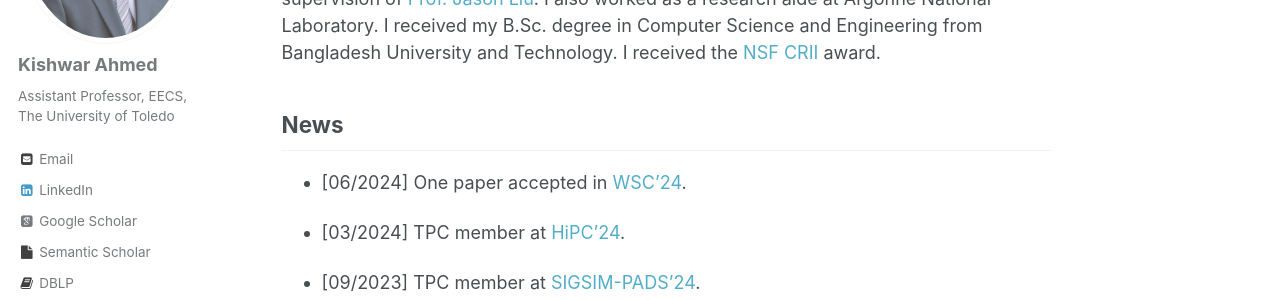
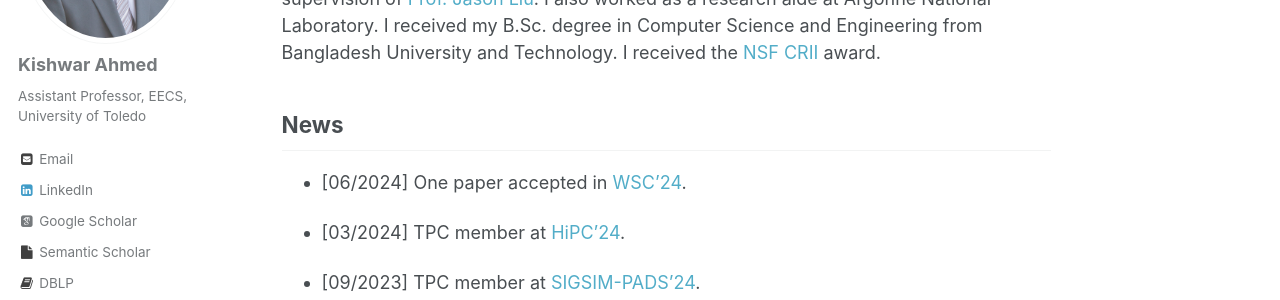
Before and after one commit to kishwarbd/kishwarbd.github.io, a Jekyll site: the page built from _pages/about.md, in a window 1280 px wide. Shown: the part 291-591 px from the top of the page. Built offline with Jekyll 4.4.1, drawn with Linux system fonts in a browser that asks for light colours; some web fonts are replaced.

Commit message:
Update _config.yml

```diff
--- a/_config.yml
+++ b/_config.yml
@@ -80,7 +80,7 @@ analytics:
 author:
   name             : "Kishwar Ahmed"
   avatar           : "kishwar.jpg"
-  bio              : "Assistant Professor, EECS, The University of Toledo"
+  bio              : "Assistant Professor, EECS, University of Toledo"
   location         : #”Toledo, OH, USA"
   employer         :
   dblp             : "https://dblp.org/pers/hd/a/Ahmed:Kishwar"
```
